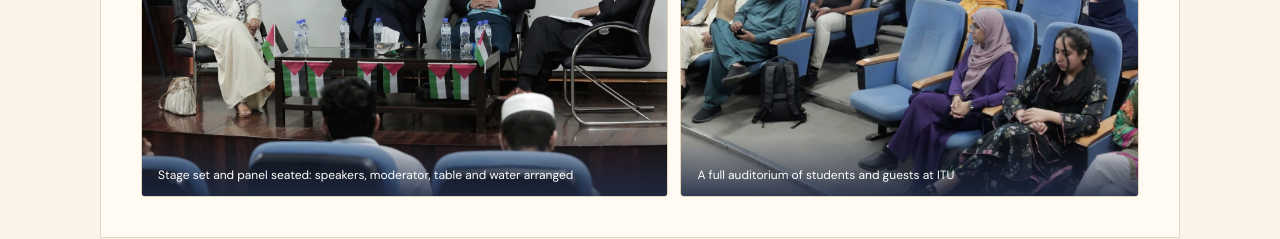
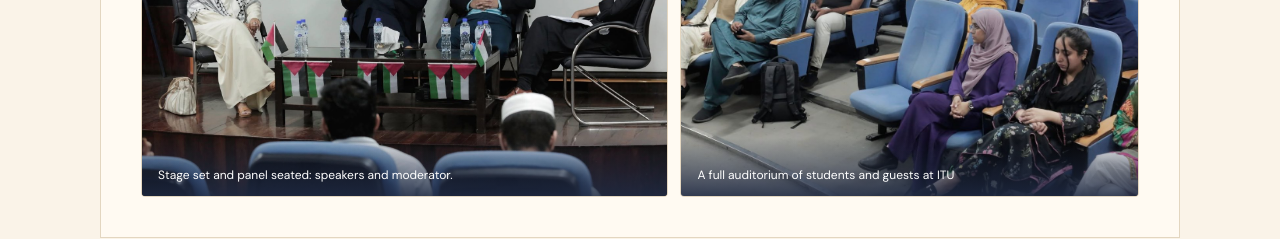
Before and after one commit to bsse23088/Logistic-portfolio, a plain HTML site: page index.html in a window 1280 px wide. Shown: the part 3080-3319 px from the top of the page. Drawn offline with Linux system fonts and the light colour scheme.

Commit message:
Revise photo captions in project section
Updated photo captions for clarity and consistency.

```diff
--- a/index.html
+++ b/index.html
@@ -152,7 +152,7 @@ footer{border-top:1px solid var(--border);padding:32px 60px;display:flex;justify
 <p class="project-desc">Organized a panel discussion at ITU in collaboration with Pakistan Palestine Forum. Coordinated with speakers, secured and arranged the venue, and managed the event on the day, from planning through execution.</p>
 <div class="project-stack"><span class="project-tag">Speaker Coordination</span><span class="project-tag">Venue</span><span class="project-tag">Partner Liaison</span><span class="project-tag">Event Day</span></div></div>
 <div class="flow"><div><b>01</b>Plan the session with the partner</div><div><b>02</b>Coordinate with panelists</div><div><b>03</b>Secure and arrange the venue</div><div><b>04</b>Run the event on the day, including clearing speaker parking with building management and gate staff</div></div>
-<div class="photos"><figure class="photo"><img src="itu-panel.jpg" alt="Panelists on stage at the Palestine panel discussion at ITU" loading="lazy"/><figcaption>Stage set and panel seated: speakers, moderator, table and water arranged</figcaption></figure><figure class="photo"><img src="itu-audience.jpg" alt="Audience in the ITU auditorium during the panel" loading="lazy"/><figcaption>A full auditorium of students and guests at ITU</figcaption></figure></div>
+<div class="photos"><figure class="photo"><img src="itu-panel.jpg" alt="Panelists on stage at the Palestine panel discussion at ITU" loading="lazy"/><figcaption>Stage set and panel seated: speakers and moderator.</figcaption></figure><figure class="photo"><img src="itu-audience.jpg" alt="Audience in the ITU auditorium during the panel" loading="lazy"/><figcaption>A full auditorium of students and guests at ITU</figcaption></figure></div>
 </div>
 <div class="project-card featured alt reveal">
 <div><div class="project-num">02 — Large Scale</div><div class="project-name">Hope &amp; Beyond 3.0</div>
```
